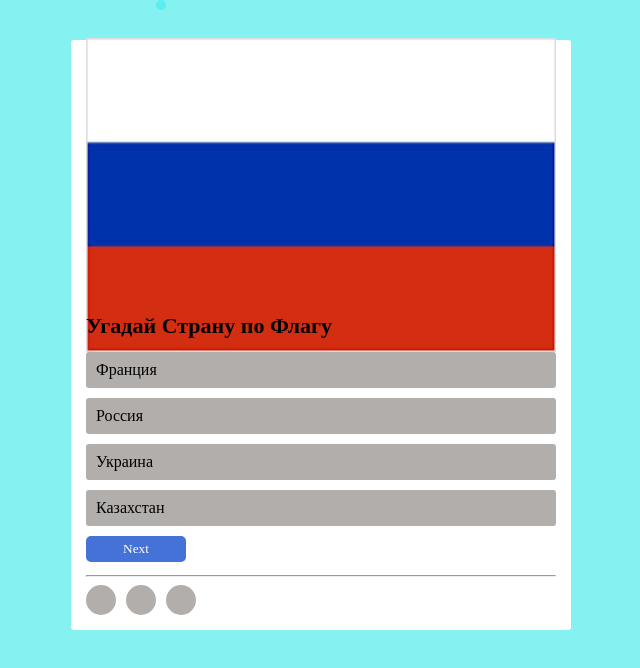
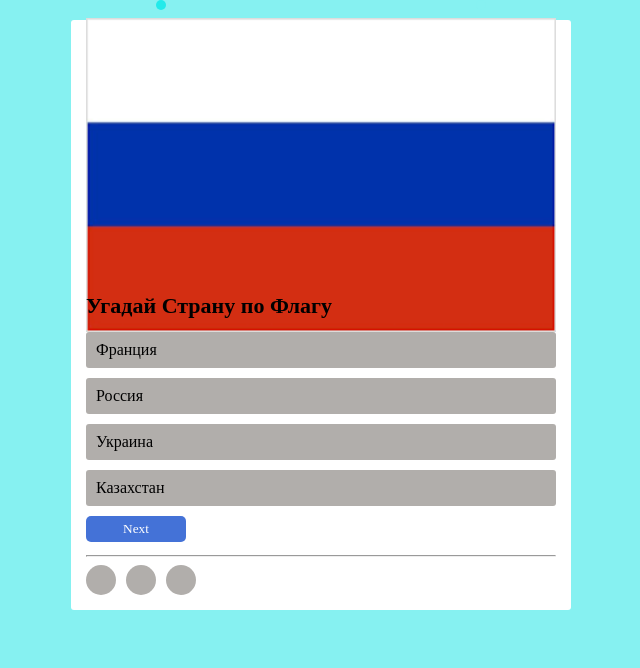
Before and after one commit to Serdar-Web-Master/victorina, a plain HTML site: page index.html in a window 1280 px wide. Shown: the whole page, without its empty margins (319-959 px from the left). Drawn offline with Linux system fonts and the light colour scheme.

Commit message:
green col

```diff
--- a/css/style.css
+++ b/css/style.css
@@ -16,7 +16,7 @@ body {
 
 .quiz-container {
     width: clamp( 1px, 500px ,95%);
-    margin: 30px auto;
+    margin: 10px auto;
     background-color: white;
     padding: 15px;
     border-radius: 3px
@@ -147,5 +147,5 @@ p {
 }
 
 .green {
-    background-color: #59efef;
+    background-color: #23eaea;
 }
```
